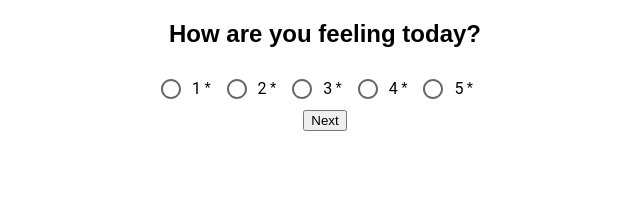
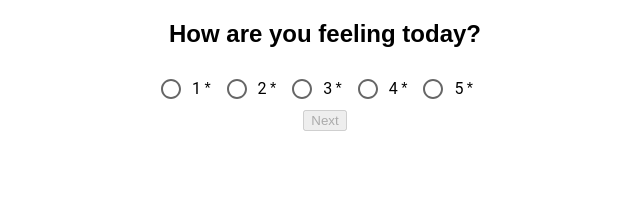
Before and after one commit to NekoPrim/weekend-redux-feedback-loop, a React (Create React App) app: page /#/feel in a window 1280 px wide. Shown: the top 200 px of the page, without its empty margins (315-955 px from the left). Built offline with nearby package versions, Linux system fonts and the light colour scheme.

Commit message:
button not accessible if there is no value, user can not continue

```diff
--- a/src/components/App/App.jsx
+++ b/src/components/App/App.jsx
@@ -45,6 +45,7 @@ function App() {
         <Route exact path="/review">
           <Review />
         </Route>
+
       </Router>
     </div>
   );
--- a/src/components/Feel/Feel.jsx
+++ b/src/components/Feel/Feel.jsx
@@ -1,4 +1,4 @@
-import React from 'react';
+import React, {useEffect} from 'react';
 
 import RadioForm from '../RadioForm/RadioForm';
 
--- a/src/components/RadioForm/RadioForm.jsx
+++ b/src/components/RadioForm/RadioForm.jsx
@@ -56,7 +56,7 @@ const RadioForm = ({i, next}) => {
             <div>
             {/* navigate to next page */}
             <Link to={`/${next}`}>
-                <button variant="contained" onClick={onSubmit}>
+                <button disabled={!feedback[i]} variant="contained" onClick={onSubmit}>
                     Next
                 </button>
             </Link>
--- a/src/components/Review/Review.jsx
+++ b/src/components/Review/Review.jsx
@@ -1,4 +1,4 @@
-import {useSelector} from 'react-redux';
+import {useSelector, useDispatch} from 'react-redux';
 import {Link} from 'react-router-dom';
 import * as React from 'react';
 import axios from 'axios';
@@ -16,6 +16,9 @@ const Review = () => {
     const feedbackStored = useSelector(store => store.feedbackReducer);
     console.log('Review:', feedbackStored);
 
+    // setup dispatch
+    const dispatch = useDispatch();
+
     // called with onClick button
     const handleSubmit = () => {
 
@@ -24,6 +27,11 @@ const Review = () => {
             .then(() => {
                 // tell client of success
                 console.log('axios POST success!');
+
+                // clear feedback store
+                dispatch({
+                    type: 'CLEAR'
+                });
             })
             .catch((err) => {
                 // tell client of failure
@@ -31,6 +39,7 @@ const Review = () => {
             });
     }
 
+    // render completed feedback onto DOM
     return(
         <>
         <h3>Your feedback</h3>
--- a/src/index.js
+++ b/src/index.js
@@ -22,6 +22,8 @@ const feedbackReducer = (state = feedback, action) => {
     switch(action.type) {
         case 'ADD_TO':
             return {...state, ...action.payload};
+        case 'CLEAR':
+            return feedback;
     }
     return state;
 };
```
Also changed, not shown: 1 other file (tests, documents, lock files or other folders).
